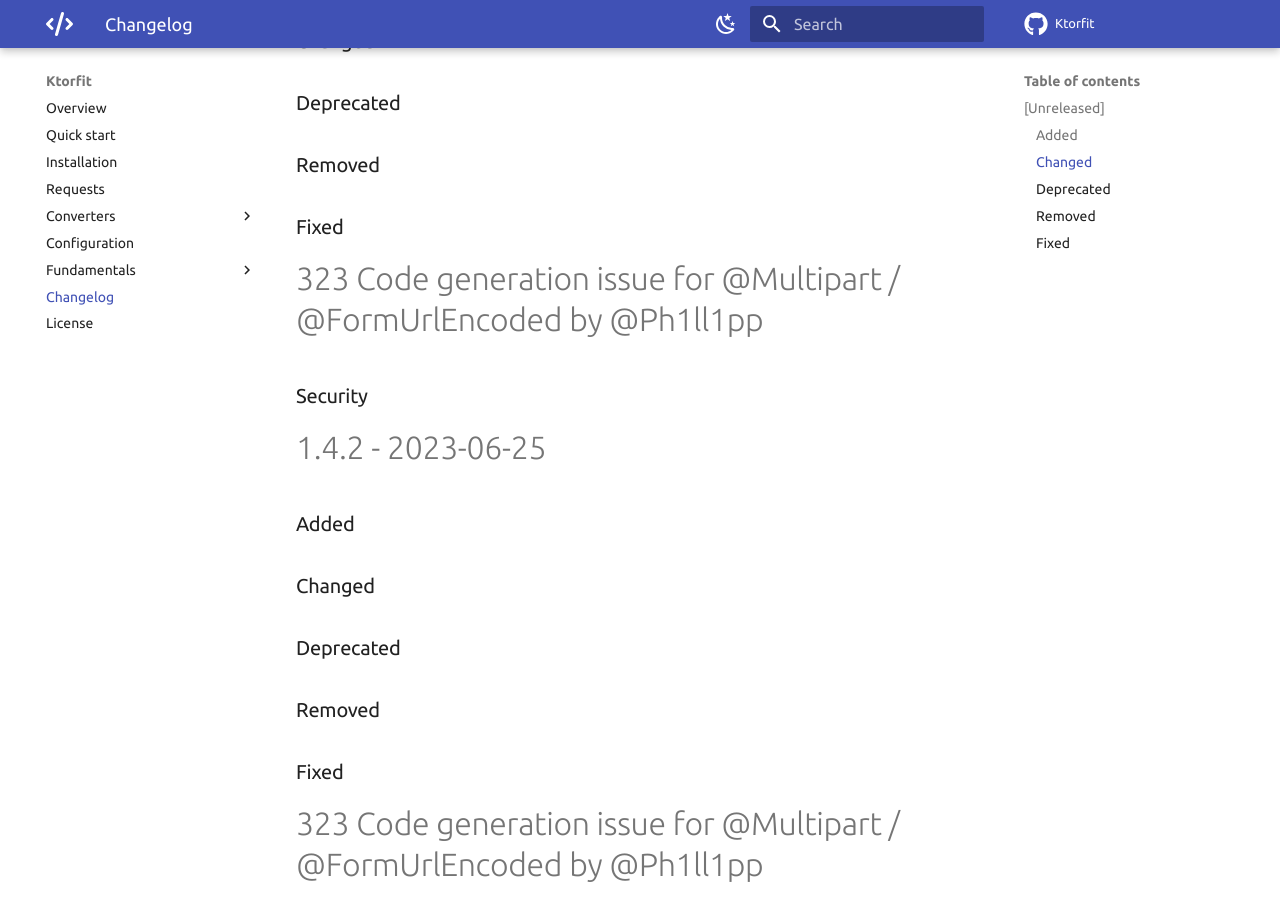
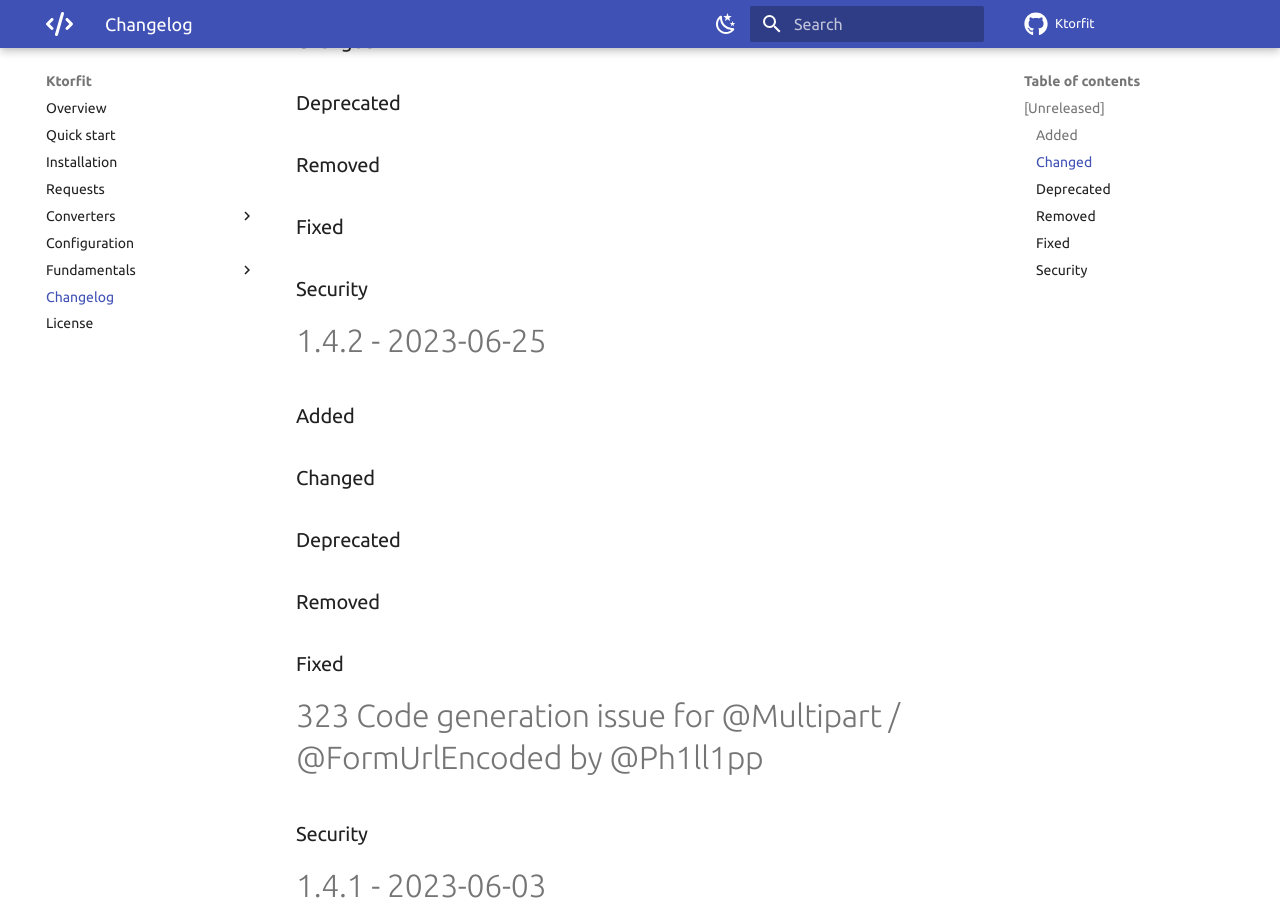
Before and after one commit to Foso/Ktorfit, an MkDocs documentation site: the page built from docs/CHANGELOG.md, in a window 1280 px wide and 900 px high, scrolled down 374 px. Built offline with MkDocs 1.6.1 and Material for MkDocs 9.7.7, drawn with Linux system fonts in a browser that asks for light colours; comment, search, counter and statistics services are not loaded.

Commit message:
Update CHANGELOG.md

```diff
--- a/docs/CHANGELOG.md
+++ b/docs/CHANGELOG.md
@@ -12,7 +12,6 @@
 ### Deprecated
 ### Removed
 ### Fixed
-#323 Code generation issue for @Multipart / @FormUrlEncoded by @Ph1ll1pp
 
 ### Security
 
```
